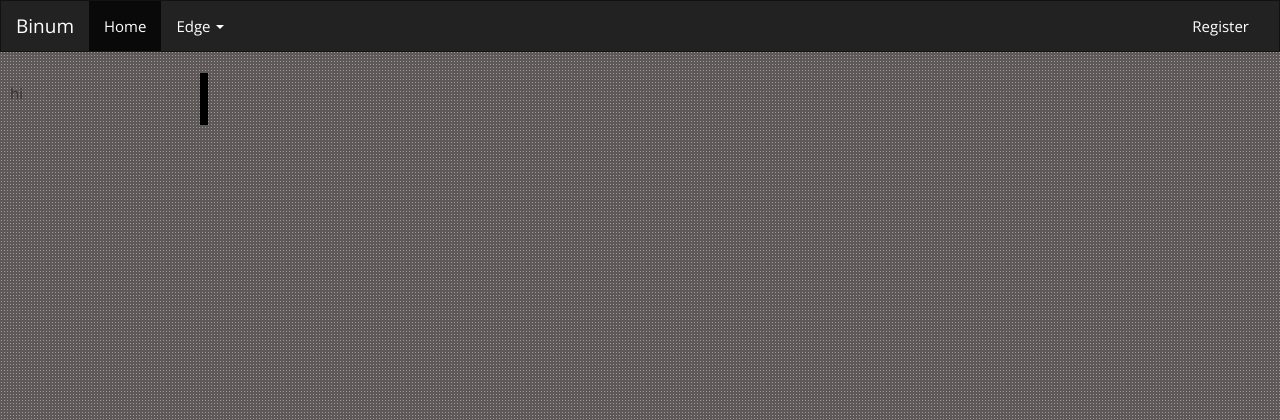
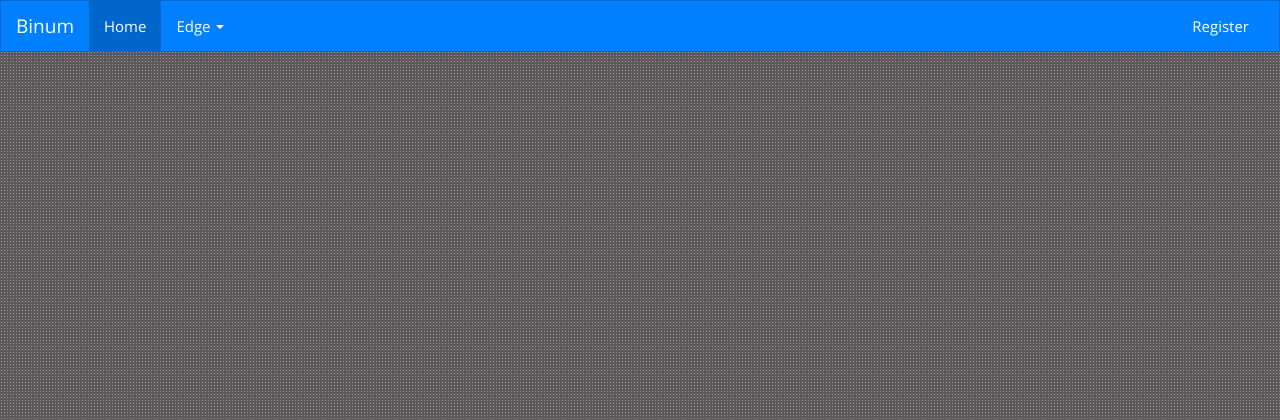
Before and after one commit to CWSTeam/CWS, a PHP site: page / in a window 1280 px wide. Shown: the top 420 px of the page. Run offline with PHP 8.4, Linux system fonts and the light colour scheme; some libraries are stand-ins or nearby versions.

Commit message:
recolored menu. Working on making a nice body and placing menu in a more attractive place

```diff
--- a/index.php
+++ b/index.php
@@ -20,7 +20,7 @@
 	    <![endif]-->
 	  </head>
 	  <body background="images/bckg.png">
-	    <nav class="navbar navbar-default" role="navigation">
+		  <nav class="navbar navbar-inverse" role="navigation">
 		  <div class="container-fluid">
 		    <!-- Brand and toggle get grouped for better mobile display -->
 		    <div class="navbar-header">
@@ -33,7 +33,10 @@
 		      <a class="navbar-brand" href="#">Binum</a>
 		    </div>
 
-	    <!-- Collect the nav links, forms, and other content for toggling -->
+		    <!-- Collect the nav links, forms, and other content for toggling
+				bs-example-navbar-collapse-1
+				#bs-example-navbar=collapse-1
+		     -->
 		    <div class="collapse navbar-collapse" id="bs-example-navbar-collapse-1">
 		      <ul class="nav navbar-nav">
 		        <li class="active"><a href="index.php">Home</a></li>
@@ -49,22 +52,14 @@
 		          </ul>
 		        </li>
 		      </ul>
-
 		      <ul class="nav navbar-nav navbar-right">
-	      	<li><a href="register.php">Register</a></li>
+		        <li><a href="register.php"> Register </a></li>
 		      </ul>
-	    </div><!-- /.navbar-collapse -->
-	  </div><!-- /.container-fluid -->
+		    </div> <!-- /.navbar-collapse -->
+		  </div> <!-- /.container-fluid -->
 		</nav>
 
 
-		<div class="container-fluid">
-
-		<div class="row col-xs-2" id="left-sidebar" onmouseover="changeSidebarLeftColorBlue()">
-				<p>hi</p>
-		</div>
-
-		</div>
 
 	    <!-- jQuery (necessary for Bootstrap's JavaScript plugins) -->
 	    <script src="https://ajax.googleapis.com/ajax/libs/jquery/1.11.0/jquery.min.js"></script>
--- a/register.php
+++ b/register.php
@@ -74,7 +74,7 @@ Yay! It worked!
 		    <![endif]-->
 		  </head>
 		  <body background="images/bckg.png">
-		  <nav class="navbar navbar-default" role="navigation">
+		  <nav class="navbar navbar-inverse" role="navigation">
 		  <div class="container-fluid">
 		    <!-- Brand and toggle get grouped for better mobile display -->
 		    <div class="navbar-header">
```
Lines whose indentation alone changed are shown as unchanged.
